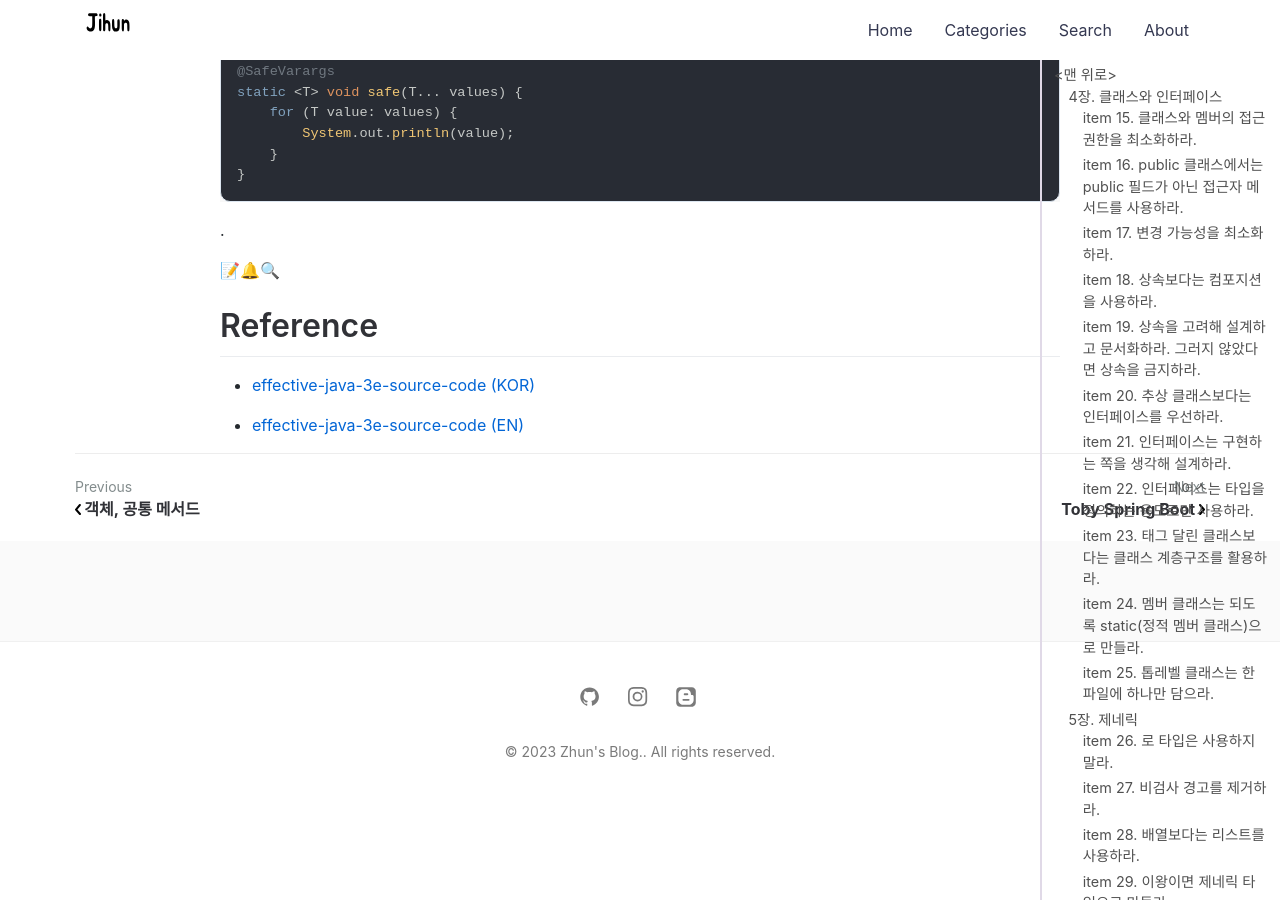
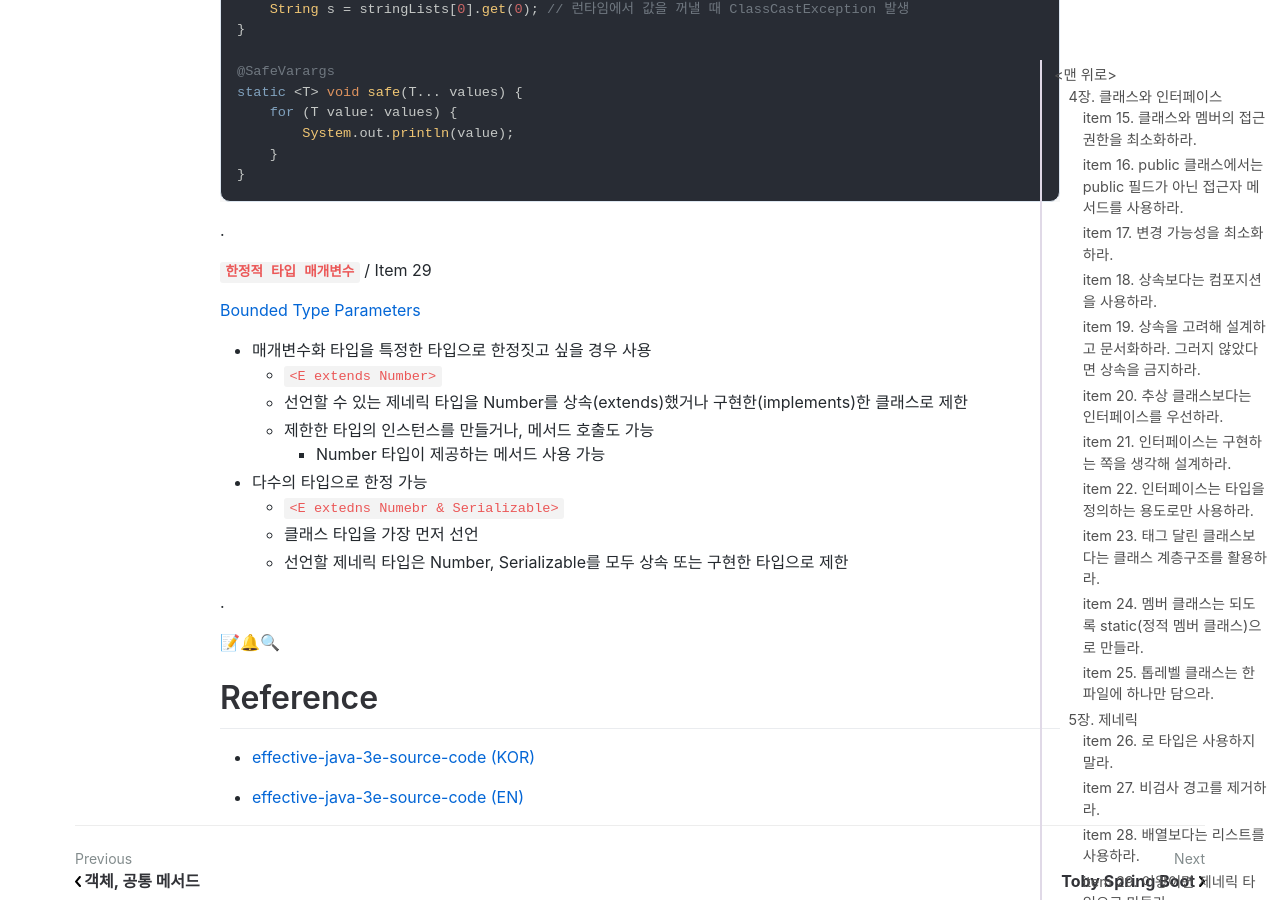
Before and after one commit to jihunparkme/jihunparkme.github.io, a Jekyll site: the page built from _posts/2023-04-22-Effective-Java-Class-Interface-Generics.md, in a window 1280 px wide and 900 px high, scrolled down 35013 px. Built offline with Jekyll 4.4.1, drawn with Linux system fonts in a browser that asks for light colours; nearby versions of some CDN libraries; comment, search, counter and statistics services are not loaded.

Commit message:
[Effective Java] item 29. 이왕이면 제네릭 타입으로 만들라.
- 한정적 타입 매개변수

```diff
--- a/_posts/2023-04-22-Effective-Java-Class-Interface-Generics.md
+++ b/_posts/2023-04-22-Effective-Java-Class-Interface-Generics.md
@@ -1524,6 +1524,22 @@ static <T> void safe(T... values) {
 
 .
 
+**`한정적 타입 매개변수`** / Item 29
+
+[Bounded Type Parameters](https://docs.oracle.com/javase/tutorial/java/generics/bounded.html)
+
+- 매개변수화 타입을 특정한 타입으로 한정짓고 싶을 경우 사용
+  - `<E extends Number>`
+  - 선언할 수 있는 제네릭 타입을 Number를 상속(extends)했거나 구현한(implements)한 클래스로 제한
+  - 제한한 타입의 인스턴스를 만들거나, 메서드 호출도 가능
+    - Number 타입이 제공하는 메서드 사용 가능
+- 다수의 타입으로 한정 가능
+  - `<E extedns Numebr & Serializable>`
+  - 클래스 타입을 가장 먼저 선언
+  - 선언할 제네릭 타입은 Number, Serializable를 모두 상속 또는 구현한 타입으로 제한
+
+.
+
 📝🔔🔍
 
 # Reference
```
